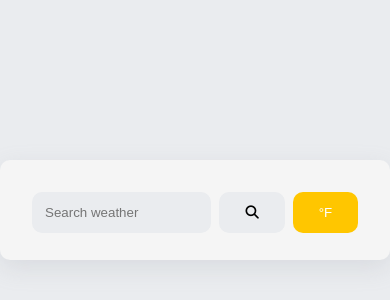
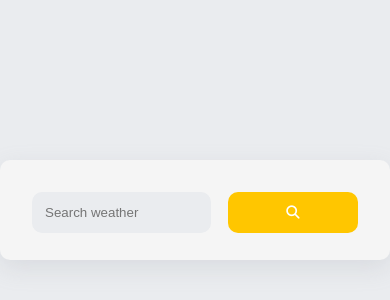
Before and after one commit to KauesSilva/weather-app, a plain HTML site: page index.html in a window 390 px wide. Shown: the part 212-512 px from the top of the page. Drawn offline with nearby package versions, Linux system fonts and the light colour scheme; some packages are replaced by stand-ins of ours; a script that the page names is missing; a web font is replaced by a local one.

Commit message:
Fahrenheit button removed

```diff
--- a/index.html
+++ b/index.html
@@ -16,7 +16,6 @@
         <header class="search-container">
             <input type="text" id="searchInp" class="search-inp" placeholder="Search weather">
             <button id="searchBtn" class="search-btn"><i class="fa-solid fa-magnifying-glass"></i></button>
-            <button id="fahrenheitBtn" class="fahrenheit-btn">°F</button>
         </header>
         <section class="forecast">
             <div class="location-info">
--- a/main.js
+++ b/main.js
@@ -48,7 +48,3 @@ async function showWeather() {
     document.querySelector(".location-temp").innerHTML = weather.temperature;
 }
 document.querySelector("#searchBtn").addEventListener("click", showWeather);
-
-document.querySelector("#fahrenheitBtn").addEventListener("click", () => {
-    document.querySelector('#fahrenheitBtn').disabled = true;
-});
--- a/style.css
+++ b/style.css
@@ -12,6 +12,7 @@
 :root {
     --primary-color: #EAECEF;
     --secondary-color: #f5f5f5;
+  /*   #FFC600 */
     /* --third-color: #202B3B;
  */    /* -text-color: #9399A2; */
 }
@@ -68,24 +69,13 @@ button {
     background-color: var(--primary-color);
     padding: 13px;
     border-radius: 10px;
-    width: 75%;
+    width: 85%;
     white-space: nowrap;
     overflow: hidden;
     text-overflow: ellipsis;
 }
 
 .search-btn {
-    background-color: var(--primary-color);
-    border-radius: 10px;
-    width: 10%;
-    height: 100%;
-}
-
-.search-btn:hover {
-    background-color: #edeef0e3;
-}
-
-.fahrenheit-btn {
     background-color: #FFC600;
     color: #fff;
     border-radius: 10px;
@@ -93,10 +83,9 @@ button {
     height: 100%;
 }
 
-.fahrenheit-btn:hover {
+.search-btn:hover {
     background-color: #ffc800be;
 }
-
 
 .forecast {
     display: none;
@@ -155,10 +144,7 @@ button {
     }
 
     .search-btn {
-        width: 20%;
-    }
-    .fahrenheit-btn {
-        width: 20%;
+        width: 40%;
     }
 
     .forecast {
```
